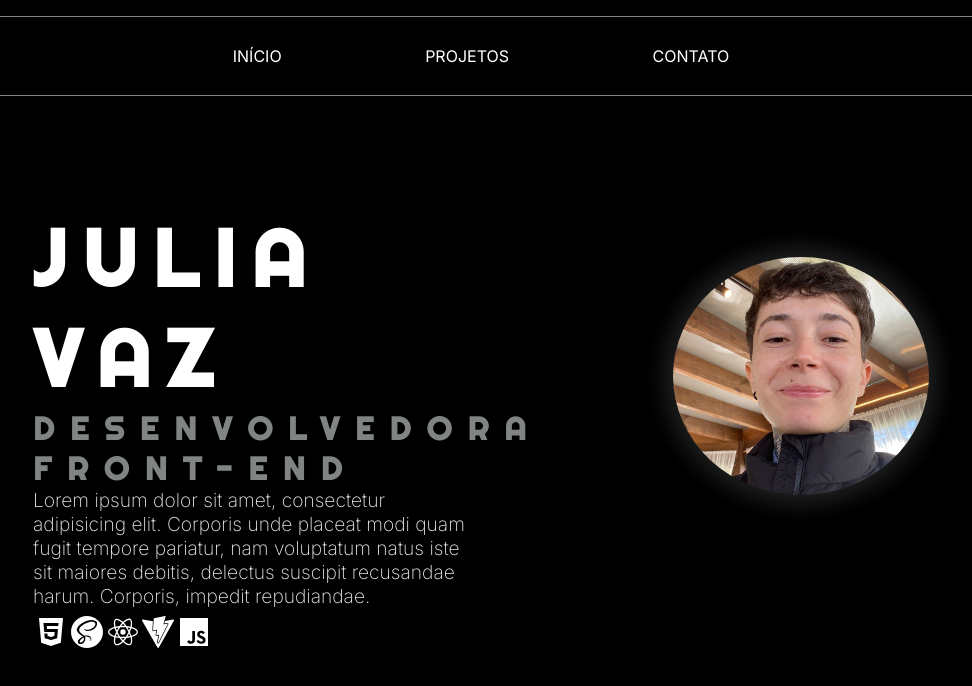
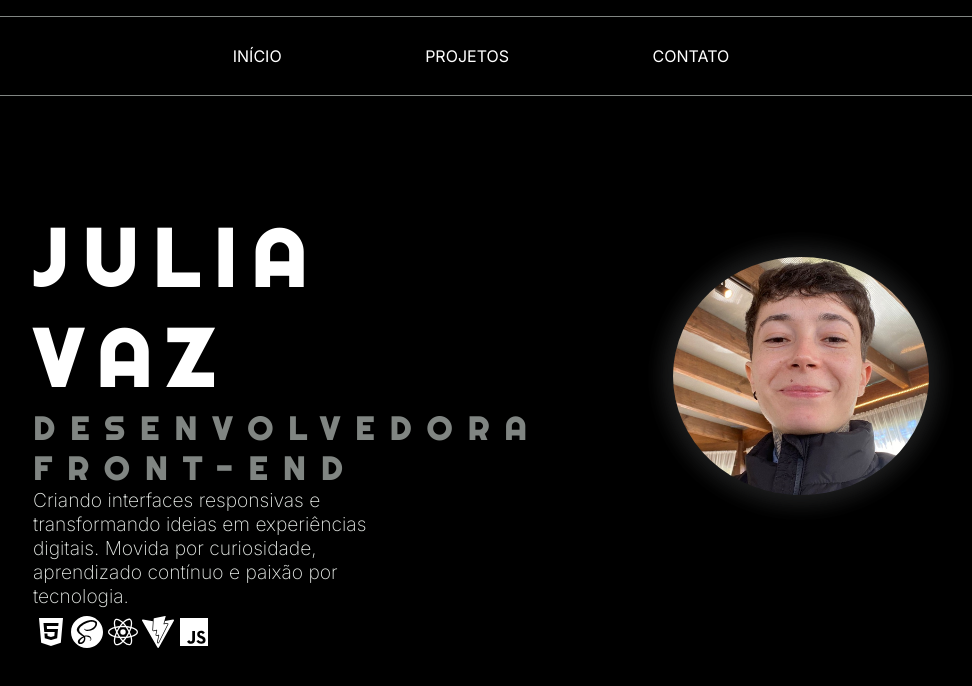
Before and after one commit to juliavaz11/Portifolio, a React (Vite) app: page / in a window 1280 px wide. Shown: the top 686 px of the page, without its empty margins (159-1131 px from the left). Built offline with nearby package versions, Linux system fonts and the light colour scheme.

Commit message:
Estilizando paginas Inicio e Projetos

```diff
--- a/index.html
+++ b/index.html
@@ -3,7 +3,7 @@
 
 <head>
   <meta charset="UTF-8" />
-  <link rel="icon" type="image/svg+xml" href="/vite.svg" />
+  <link rel="icon" type="" href="/src/assets/favicon.ico" />
   <meta name="viewport" content="width=device-width, initial-scale=1.0" />
   <title>Julia Dev</title>
 </head>
--- a/src/components/Inicio/Inicio.jsx
+++ b/src/components/Inicio/Inicio.jsx
@@ -19,18 +19,17 @@ function Inicio() {
         <h1 className={style.tituloInicio}>JULIA VAZ</h1>
         <h2 className={style.subTitulo}>DESENVOLVEDORA FRONT-END </h2>
         <p className={style.textoInicio}>
-          Lorem ipsum dolor sit amet, consectetur adipisicing elit. Corporis
-          unde placeat modi quam fugit tempore pariatur, nam voluptatum natus
-          iste sit maiores debitis, delectus suscipit recusandae harum.
-          Corporis, impedit repudiandae.</p>
-          <div className={style.icones}>
-            <FaHtml5 className={style.html}/>
-            <SiSass className={style.scss}/>
-            <IoLogoReact className={style.react} />
-            <SiVite className={style.vite} />
-            <IoLogoJavascript className={style.javascript}/>
-          </div>
-
+          Criando interfaces responsivas e transformando ideias em experiências
+          digitais. Movida por curiosidade, aprendizado contínuo e paixão por
+          tecnologia.
+        </p>
+        <div className={style.icones}>
+          <FaHtml5 className={style.html} />
+          <SiSass className={style.scss} />
+          <IoLogoReact className={style.react} />
+          <SiVite className={style.vite} />
+          <IoLogoJavascript className={style.javascript} />
+        </div>
       </motion.div>
       <motion.img
         className={style.imgPerfil}
--- a/src/components/Inicio/Inicio.module.scss
+++ b/src/components/Inicio/Inicio.module.scss
@@ -35,7 +35,7 @@
 
     .textoInicio {
         font-weight: 200;
-        width: 100%;
+        width: 80%;
         font-family: "Inter", sans-serif;
         font-size: 1.2rem;
          color: #e8ece8;
--- a/src/components/Projetos/Projetos.module.scss
+++ b/src/components/Projetos/Projetos.module.scss
@@ -13,6 +13,7 @@
     font-family: "Righteous", sans-serif;
     font-size: 2.5rem;
     letter-spacing: 1rem;
+
 
 }
 
@@ -57,14 +58,15 @@
 }
 
 .btnVisitar {
-    background-color: #3b3a3a;
+    background-color: #1c1d1c;
     color: #ffffff;
     font-weight: 300;
     font-family: "Inter", sans-serif;
     letter-spacing: 0.15rem;
     margin-bottom: 0.5rem;
     padding: 0.5rem 1rem;
-    border: solid 0.1rem;
+    border: solid 0.1rem #313331;
     border-radius: 0.3rem;
     cursor: pointer;
+
 }
--- a/src/components/Projetos/projetos.jsx
+++ b/src/components/Projetos/projetos.jsx
@@ -60,7 +60,7 @@ function Projetos() {
             <img src={item.imagem} alt={item.nome} />
             <h2>{item.nome}</h2>
             <p className={styles.textoCards}>{item.descricao}</p>
-            <button className={styles.btnVisitar}>VISITAR</button>
+            <button className={styles.btnVisitar}>ACESSAR</button>
           </article>
         ))}
       </motion.section>
```
Also changed, not shown: 2 other files (tests, documents, lock files or other folders).
